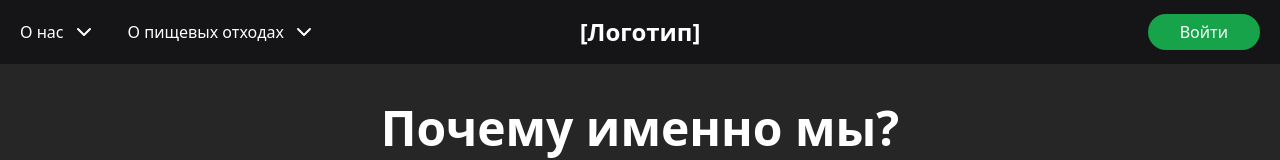
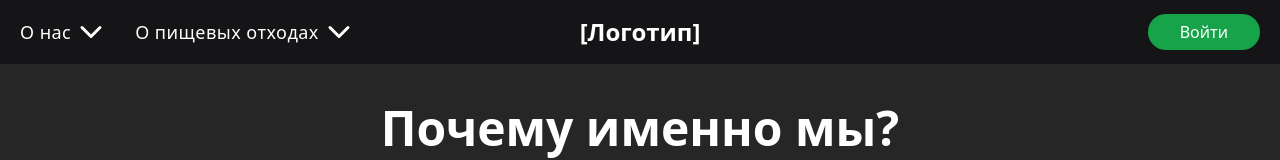
Before and after one commit to FreshFinds-BMSTU/frontend, a Nuxt app: page / in a window 1280 px wide. Shown: the top 160 px of the page. Built offline with nearby package versions, Linux system fonts and the light colour scheme.

Commit message:
something

```diff
--- a/components/Header.vue
+++ b/components/Header.vue
@@ -10,22 +10,22 @@ const secondDropDownOpen = ref(false);
   <div class="h-16 px-5 py-2.5 bg-[#151517] flex items-center justify-between text-white relative">
     <div class="absolute left-5 gap-8 hidden md:flex">
       <button
-          class="flex gap-2"
+          class="flex gap-2 text-lg font-medium tracking-wide justify-center items-center"
           @click="firstDropDownOpen = !firstDropDownOpen; secondDropDownOpen = false"
       >
         О нас
         <ChevronDown
-            class="transition-transform duration-200"
+            class="transition-transform duration-200 scale-150"
             :class="{ 'rotate-180': firstDropDownOpen }"
         />
       </button>
       <button
-          class="flex gap-2"
+          class="flex gap-2 text-lg font-medium tracking-wide justify-center items-center"
           @click="secondDropDownOpen = !secondDropDownOpen; firstDropDownOpen = false"
       >
         О пищевых отходах
         <ChevronDown
-            class="transition-transform duration-200"
+            class="transition-transform duration-200 scale-150"
             :class="{ 'rotate-180': secondDropDownOpen }"
         />
       </button>
```
